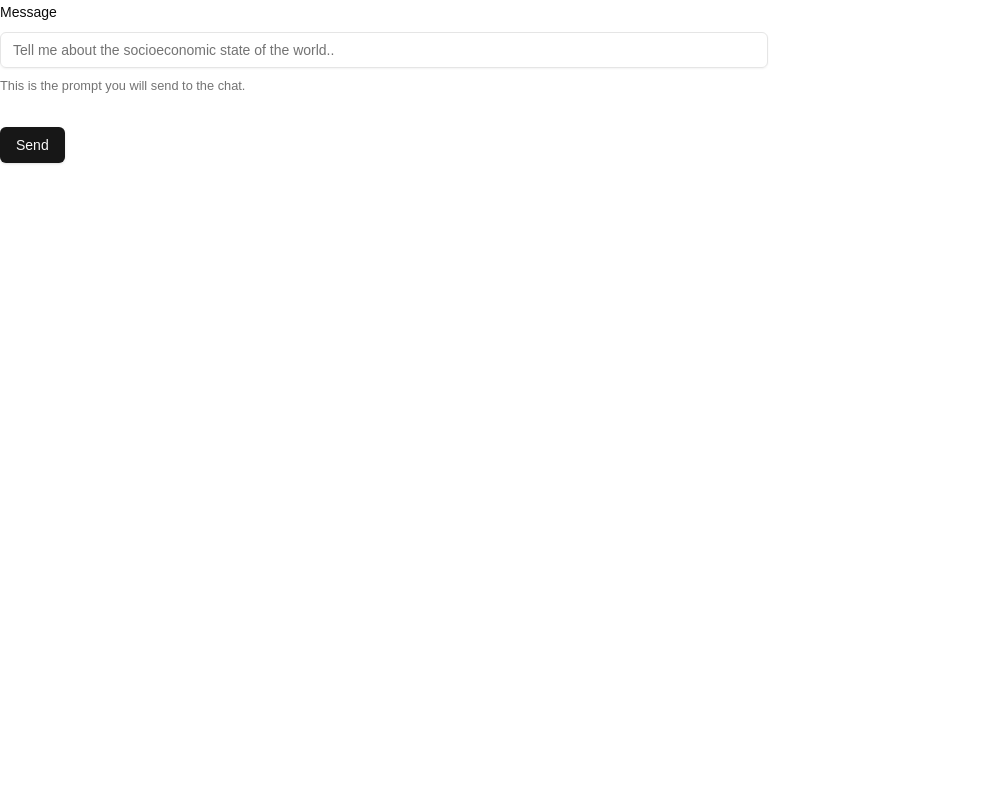
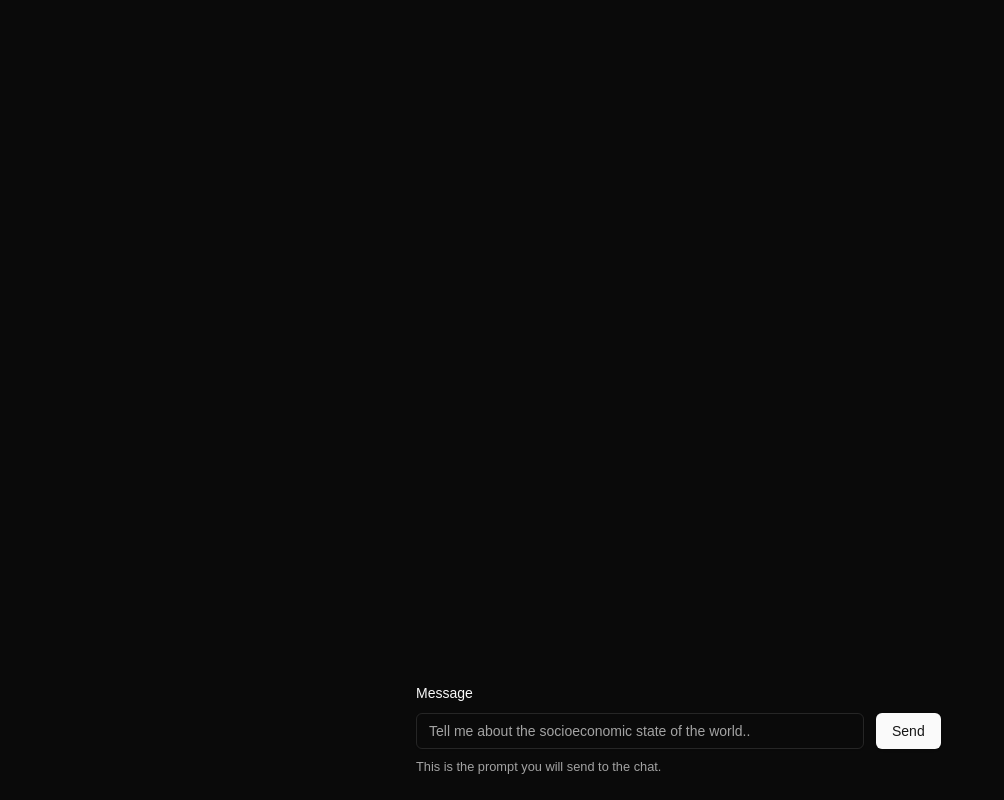
Before and after one commit to nyzss/mistral-chat, a Next.js app: page / in a window 1280 px wide. Shown: the whole page, without its empty margins (0-1004 px from the left). Built offline with nearby package versions, Linux system fonts and the light colour scheme.

Commit message:
added provider and better chat page

```diff
--- a/src/app/layout.tsx
+++ b/src/app/layout.tsx
@@ -1,6 +1,7 @@
 import type { Metadata } from "next";
 import localFont from "next/font/local";
 import "./globals.css";
+import { ThemeProvider } from "@/components/utils/provider";
 
 const geistSans = localFont({
     src: "./fonts/GeistVF.woff",
@@ -28,7 +29,14 @@ export default function RootLayout({
             <body
                 className={`${geistSans.variable} ${geistMono.variable} antialiased`}
             >
+                <ThemeProvider
+                    attribute="class"
+                    defaultTheme="dark"
+                    enableSystem
+                    disableTransitionOnChange
+                >
                     {children}
+                </ThemeProvider>
             </body>
         </html>
     );
--- a/src/app/page.tsx
+++ b/src/app/page.tsx
@@ -39,20 +39,46 @@ export default function Home() {
             setMessages(res);
         });
     };
+    // <div className="flex flex-col w-full max-w-md py-24 mx-auto stretch">
+    //     {messages.map((m) => (
+    //         <div key={m.id} className="whitespace-pre-wrap">
+    //             {m.role === "user" ? "User: " : "AI: "}
+    //             {m.content}
+    //         </div>
+    //     ))}
+
+    //     <form onSubmit={handleSubmit}>
+    //         <input
+    //             className="fixed bottom-0 w-full max-w-md p-2 mb-8 border border-gray-300 rounded shadow-xl"
+    //             value={input}
+    //             placeholder="Say something..."
+    //             onChange={handleInputChange}
+    //         />
+    //     </form>
+    // </div>;
 
     return (
         <div className="w-screen h-screen">
-            <div className="max-w-3xl">
+            <div>
+                {messages.map((message, index) => (
+                    <div key={index} className="flex flex-col divide-y">
+                        <h1>role: {message.role}</h1>
+                        <Markdown>{message.content}</Markdown>
+                    </div>
+                ))}
+            </div>
+            <div className="flex flex-col w-full max-w-md py-24 mx-auto items-stretch">
                 <Form {...form}>
                     <form
                         onSubmit={form.handleSubmit(onSubmit)}
-                        className="space-y-8"
+                        // className="space-y-8"
+                        className="space-y-8 fixed bottom-0 mb-6 w-full flex space-x-3"
                     >
                         <FormField
                             control={form.control}
                             name="message"
                             render={({ field }) => (
-                                <FormItem>
+                                <FormItem className="max-w-md w-full">
                                     <FormLabel>Message</FormLabel>
                                     <FormControl>
                                         <Input
@@ -72,15 +98,6 @@ export default function Home() {
                     </form>
                 </Form>
             </div>
-            <div>
-                {messages.map((message, index) => (
-                    <div key={index} className="flex flex-col divide-y">
-                        <h1>role: {message.role}</h1>
-                        <p>content: </p>
-                        <Markdown>{message.content}</Markdown>
-                    </div>
-                ))}
-            </div>
         </div>
     );
 }
--- /dev/null
+++ b/src/components/utils/provider.tsx
@@ -0,0 +1,10 @@
+"use client";
+
+import { ThemeProvider as NextThemesProvider } from "next-themes";
+
+export function ThemeProvider({
+    children,
+    ...props
+}: React.ComponentProps<typeof NextThemesProvider>) {
+    return <NextThemesProvider {...props}>{children}</NextThemesProvider>;
+}
```
Lines whose indentation alone changed are shown as unchanged.
